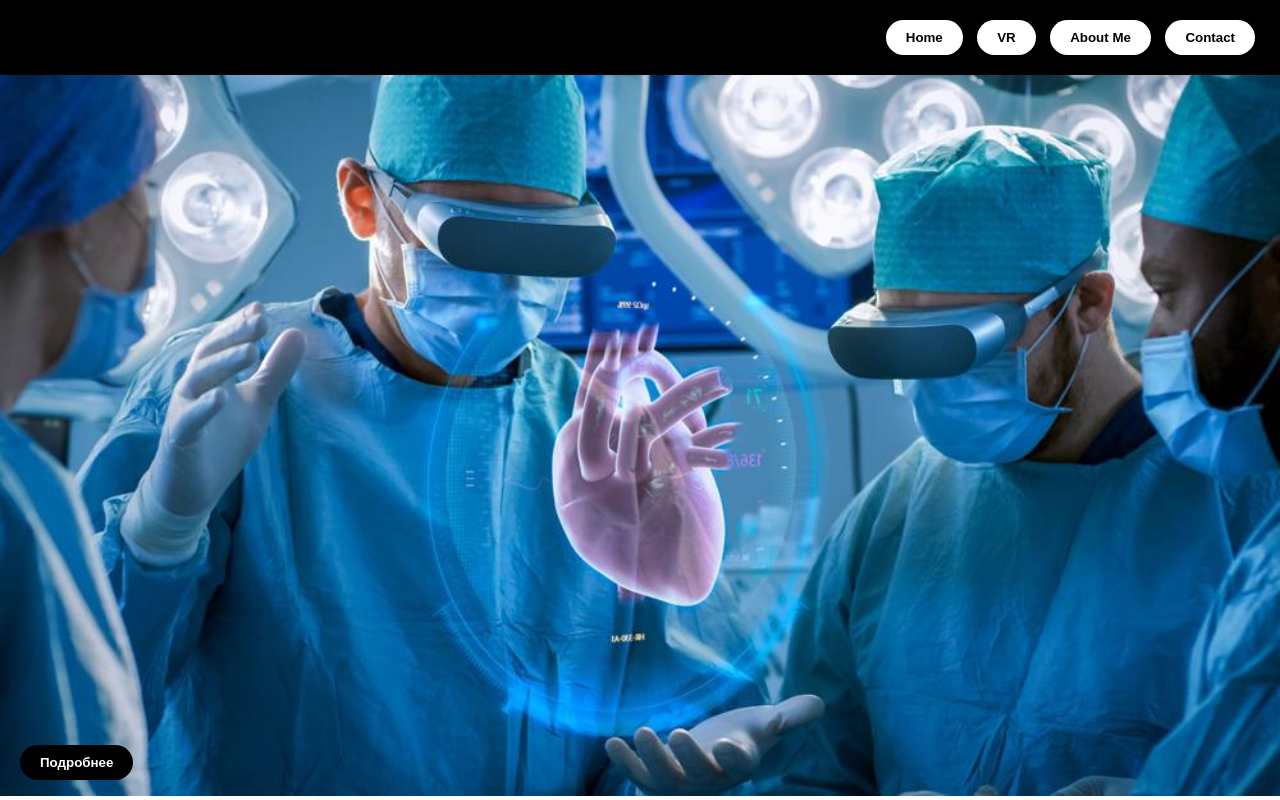
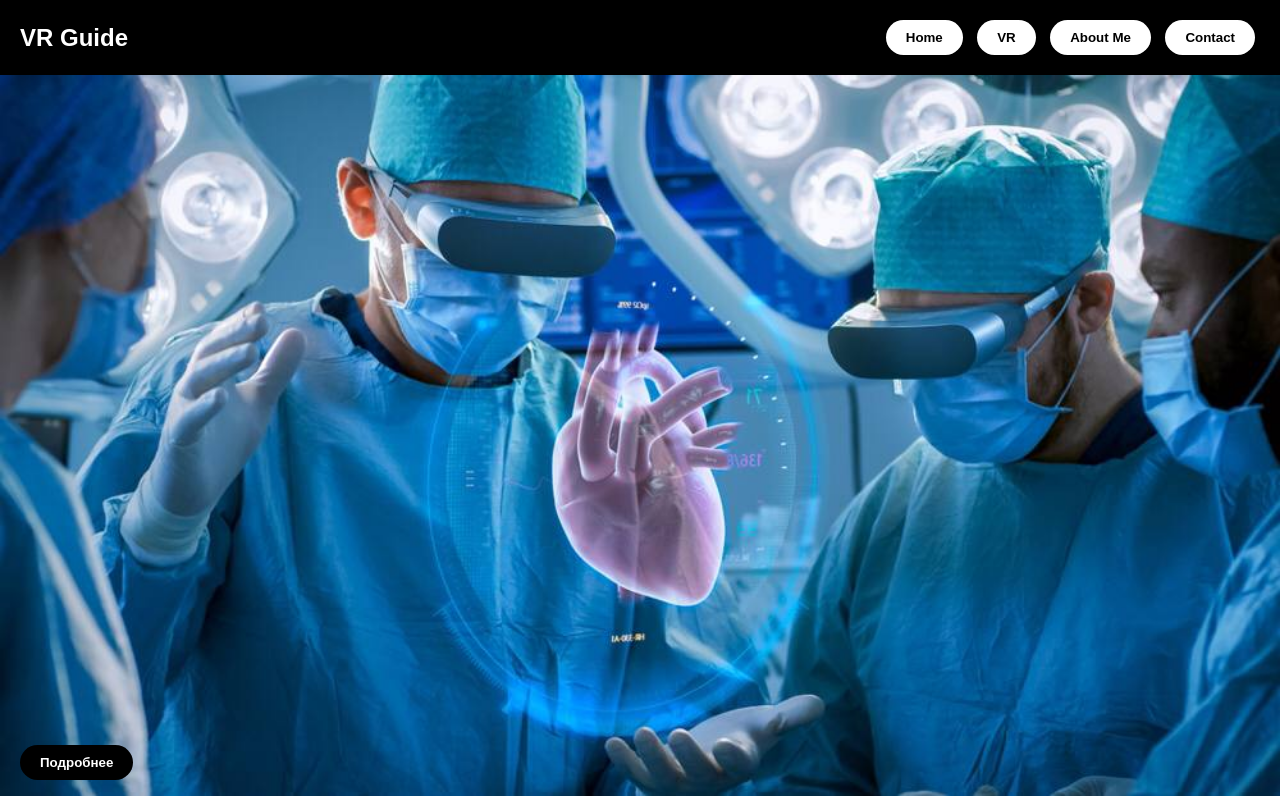
Before and after one commit to warchek/VRproject.prprpr, a plain HTML site: page index.html in a window 1280 px wide. Drawn offline with Linux system fonts and the light colour scheme.

Commit message:
Update index.html

```diff
--- a/index.html
+++ b/index.html
@@ -16,11 +16,15 @@
         }
         header {
             padding: 20px;
-            color: black;
+            color: white;
             display: flex;
             justify-content: space-between;
             align-items: center;
             background: black;
+        }
+        .title {
+            font-weight: bold;
+            font-size: 24px;
         }
         nav button {
             margin: 0 5px;
@@ -45,6 +49,10 @@
         .image-container img {
             width: 100%;
             height: auto;
+            transition: filter 0.5s;
+        }
+        .image-container:hover img {
+            filter: blur(5px);
         }
         .blue-button {
             position: absolute;
```
